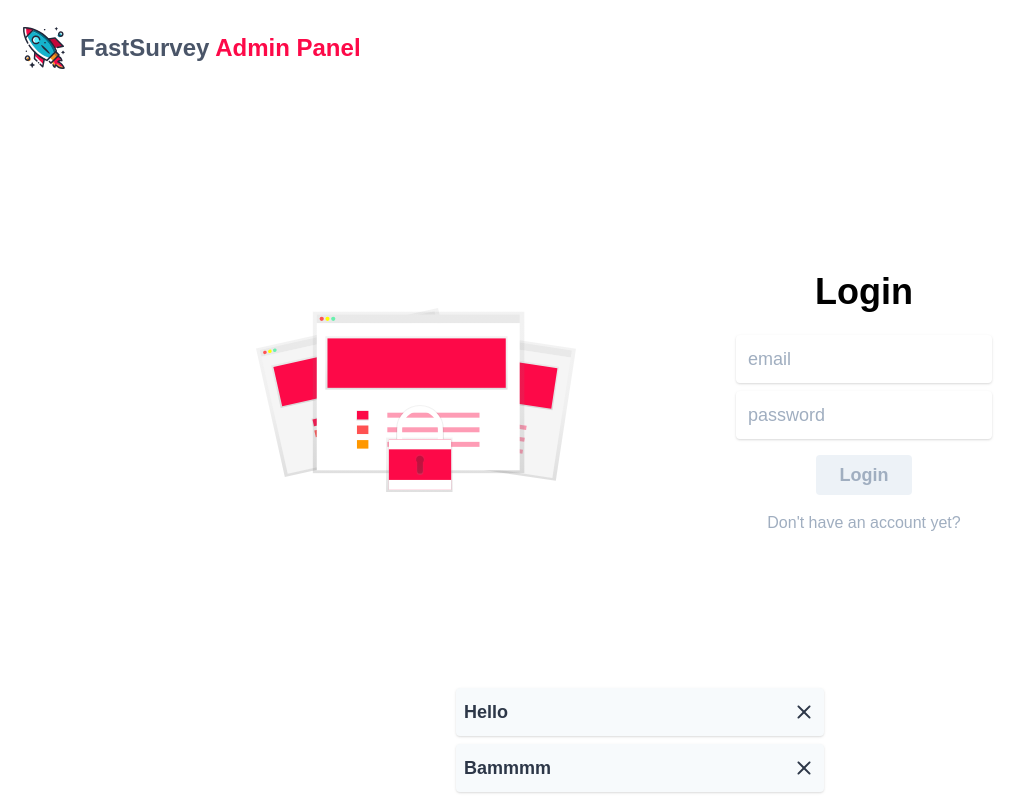
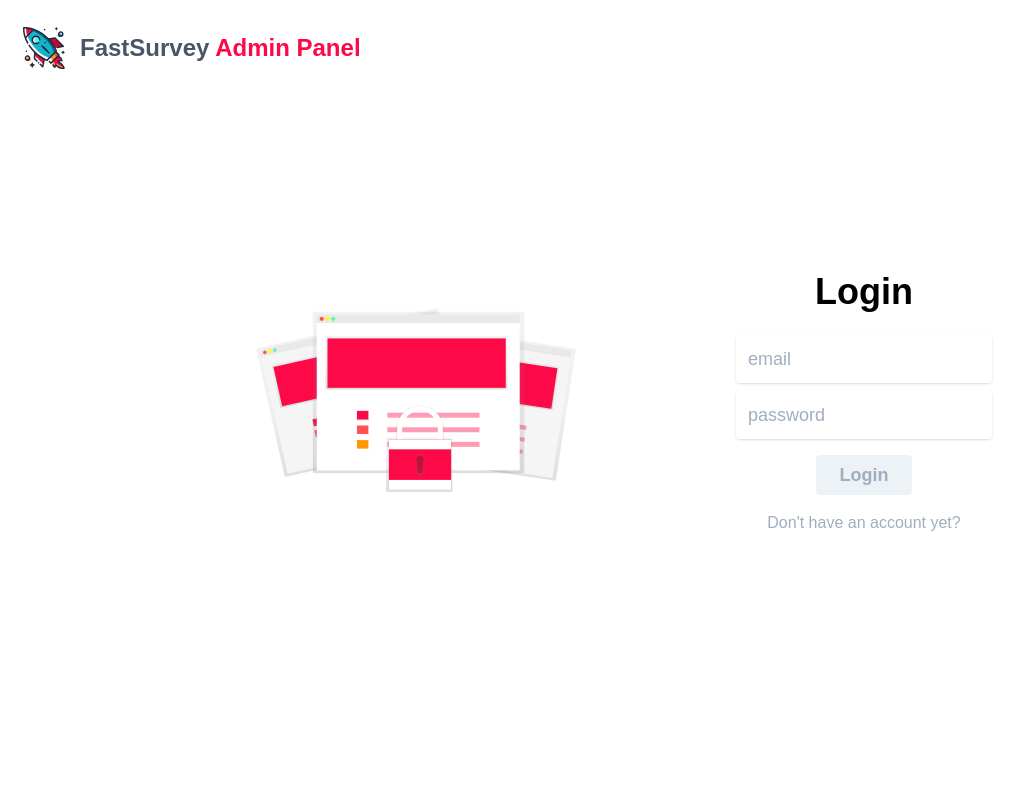
Before and after one commit to fastsurvey/console, a React (Create React App) app: page /login in a window 1280 px wide. Shown: the whole page, without its empty margins (0-1032 px from the left). Built offline with nearby package versions, Linux system fonts and the light colour scheme.

Commit message:
Improve messaging

```diff
--- a/src/Wrapper/ReduxWrapper.tsx
+++ b/src/Wrapper/ReduxWrapper.tsx
@@ -2,7 +2,7 @@ import React from 'react';
 import {createStore} from 'redux';
 import {Provider} from 'react-redux';
 import {ReduxAction, ReduxState} from '../utilities/types';
-import MessageQueue from '../components/messageQueue';
+import MessageQueueComponent from '../components/messageQueue';
 
 function storeReducer(
     state = {
@@ -10,7 +10,7 @@ function storeReducer(
         loggedIn: false,
         jwt: undefined,
         account: undefined,
-        messages: [{content: 'Hello'}, {content: 'Bammmm'}],
+        messages: [],
     },
     action: ReduxAction,
 ) {
@@ -35,6 +35,16 @@ function storeReducer(
             newState.jwt = undefined;
             newState.account = undefined;
             break;
+        case 'OPEN_MESSAGE':
+            if (!newState.messages.includes(action.text)) {
+                newState.messages = [action.text].concat(newState.messages);
+            }
+            break;
+        case 'CLOSE_MESSAGE':
+            newState.messages = [...newState.messages].filter((text) => {
+                return text != action.text;
+            });
+            break;
         default:
             break;
     }
@@ -51,7 +61,7 @@ interface ReduxWrapperProps {
 export function ReduxWrapper(props: ReduxWrapperProps) {
     return (
         <Provider store={store}>
-            <MessageQueue />
+            <MessageQueueComponent />
             {props.children}
         </Provider>
     );
--- a/src/components/messageQueue.tsx
+++ b/src/components/messageQueue.tsx
@@ -5,7 +5,7 @@ import {connect} from 'react-redux';
 import {ICONS} from '../assets/icons/icons';
 
 interface MessageComponentProps {
-    content: string | React.ReactNode;
+    text: string;
     close(): void;
 }
 
@@ -40,7 +40,7 @@ function MessageComponent(props: MessageComponentProps) {
                 ' transition-all duration-300'
             }
         >
-            <div className='text-lg'>{props.content}</div>
+            <div className='text-lg'>{props.text}</div>
             <div className='flex-grow' />
             <div className='cursor-pointer' onClick={handleClose}>
                 {ICONS.close}
@@ -51,16 +51,18 @@ function MessageComponent(props: MessageComponentProps) {
 
 interface MessageQueueComponentProps {
     messages: Message[];
-    closeMessage(index: number): void;
+    closeMessage(content: string): void;
 }
 
 function MessageQueueComponent(props: MessageQueueComponentProps) {
+    console.log({messages2: props.messages});
     return (
         <div className='fixed bottom-0 w-30vw mx-35vw'>
             {props.messages.map((message: Message, index: number) => (
                 <MessageComponent
-                    content={message.content}
-                    close={() => props.closeMessage(index)}
+                    key={message}
+                    text={message}
+                    close={() => props.closeMessage(message)}
                 />
             ))}
         </div>
@@ -71,7 +73,7 @@ const mapStateToProps = (state: ReduxState) => ({
     messages: state.messages,
 });
 const mapDispatchToProps = (dispatch: any) => ({
-    closeMessage: (index: number) => dispatch(closeMessageAction(index)),
+    closeMessage: (text: string) => dispatch(closeMessageAction(text)),
 });
 export default connect(
     mapStateToProps,
--- a/src/pages/LoginPage.tsx
+++ b/src/pages/LoginPage.tsx
@@ -6,17 +6,21 @@ import {Link} from 'react-router-dom';
 import axios from 'axios';
 import {AUTH_BACKEND_URL} from '../constants';
 import {connect} from 'react-redux';
-import {JWT, Account, ReduxState} from '../utilities/types';
-import {logInAction} from '../utilities/reduxActions';
+import {JWT, Account, ReduxState, Message} from '../utilities/types';
+import {logInAction, openMessageAction} from '../utilities/reduxActions';
 
 interface LoginPageComponentProps {
+    messages: Message[];
     loggingIn: boolean;
     logIn(jwt: JWT, account: Account): void;
+    openMessage(content: string): void;
 }
 
 function LoginPageComponent(props: LoginPageComponentProps) {
     const [email, setEmail] = useState('');
     const [password, setPassword] = useState('');
+
+    console.log({messages: props.messages});
 
     function handleLogin() {
         if (!disabled()) {
@@ -29,14 +33,14 @@ function LoginPageComponent(props: LoginPageComponentProps) {
                     props.logIn(response.data.jwt, response.data.account);
                 })
                 .catch((error) => {
-                    let errorMessage: string;
                     if (error?.response?.status === 401) {
-                        errorMessage = 'Invalid credentials';
+                        props.openMessage('Invalid credentials');
                     } else {
                         // Invalid password formats will be catched by frontend
-                        errorMessage = 'Server error. Please try again later';
+                        props.openMessage(
+                            'Server error. Please try again later',
+                        );
                     }
-                    console.log(errorMessage);
                 });
         }
     }
@@ -78,9 +82,11 @@ function LoginPageComponent(props: LoginPageComponentProps) {
 }
 
 const mapStateToProps = (state: ReduxState) => ({
+    messages: state.messages,
     loggingIn: state.loggingIn,
 });
 const mapDispatchToProps = (dispatch: any) => ({
     logIn: (jwt: JWT, account: Account) => dispatch(logInAction(jwt, account)),
+    openMessage: (content: string) => dispatch(openMessageAction(content)),
 });
 export default connect(mapStateToProps, mapDispatchToProps)(LoginPageComponent);
--- a/src/utilities/reduxActions.ts
+++ b/src/utilities/reduxActions.ts
@@ -17,12 +17,12 @@ export const logOutAction = (): LogOutAction => ({
     type: 'LOG_OUT',
 });
 
-export const openMessageAction = (content: string): OpenMessageAction => ({
+export const openMessageAction = (text: string): OpenMessageAction => ({
     type: 'OPEN_MESSAGE',
-    content,
+    text,
 });
 
-export const closeMessageAction = (index: number): CloseMessageAction => ({
+export const closeMessageAction = (text: string): CloseMessageAction => ({
     type: 'CLOSE_MESSAGE',
-    index,
+    text,
 });
```
Also changed, not shown: src/utilities/types.ts (+3 -5 lines).
